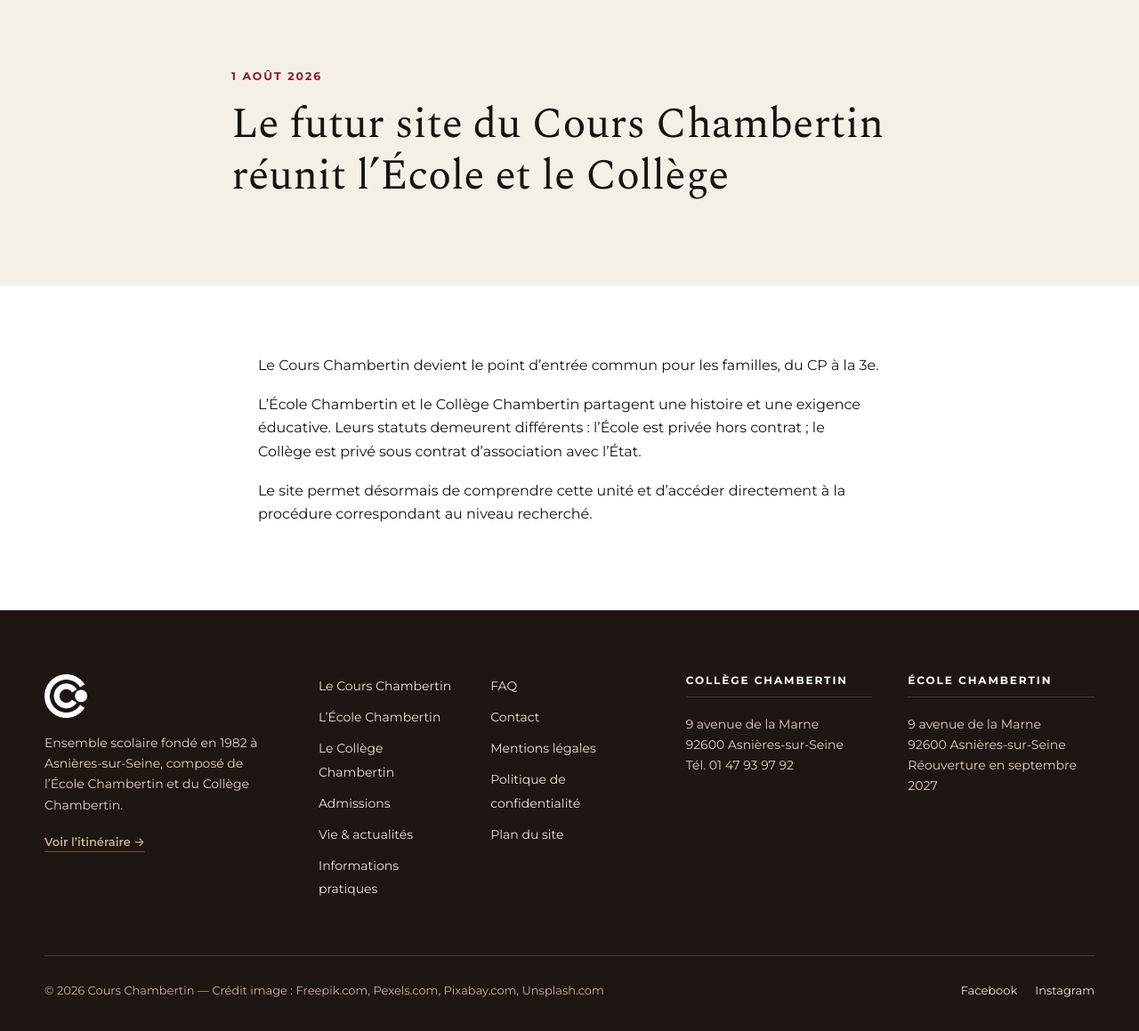
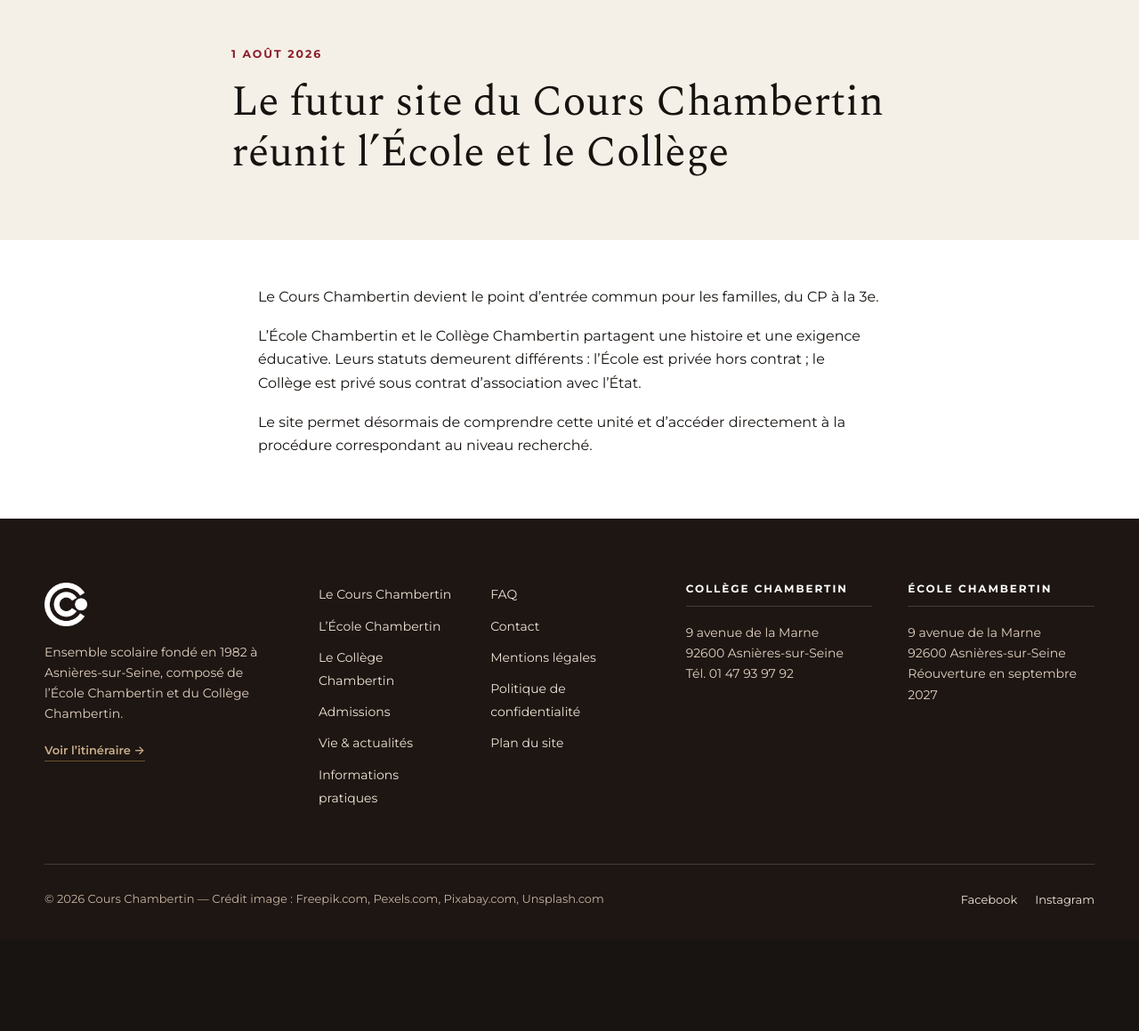
Before and after one commit to ZackGhithub/CCsite, a PHP site: page /actualites/le-futur-site-du-cours-chambertin-reunit-lecole-et-le-college/index.html in a window 1280 px wide. Shown: the part 169-1328 px from the top of the page at 89% size. After the commit the page ends 1188 px from the top, so only its background shows below. Run offline with PHP 8.4, Linux system fonts and the light colour scheme.

Commit message:
Resserre l'espacement vertical des sections
.cc-section passait de 3rem à 5.5rem de padding haut/bas selon la
largeur d'écran, ce qui espaçait beaucoup les sections sur desktop.
Réduit à 2rem-3.75rem pour un rythme plus resserré entre les sections
craie/blanc, sur toutes les pages du site.

Co-Authored-By: Claude Sonnet 5 <noreply@anthropic.com>
Claude-Session: https://claude.ai/code/session_01XDtC3VrCb61QVpyLqJ9VjU

```diff
--- a/assets/css/style.css
+++ b/assets/css/style.css
@@ -210,7 +210,7 @@ ul, ol { margin: 0 0 1.1rem; padding-left: 1.3rem; }
 
 /* ---------- Sections ---------- */
 
-.cc-section { padding: clamp(3rem, 6vw, 5.5rem) 1.5rem; }
+.cc-section { padding: clamp(2rem, 4vw, 3.75rem) 1.5rem; }
 .cc-section--craie { background: var(--cc-craie); }
 .cc-section--blanc { background: var(--cc-blanc); }
 
--- a/wp-theme/cours-chambertin/style.css
+++ b/wp-theme/cours-chambertin/style.css
@@ -231,7 +231,7 @@ ul, ol { margin: 0 0 1.1rem; padding-left: 1.3rem; }
 
 /* ---------- Sections ---------- */
 
-.cc-section { padding: clamp(3rem, 6vw, 5.5rem) 1.5rem; }
+.cc-section { padding: clamp(2rem, 4vw, 3.75rem) 1.5rem; }
 .cc-section--craie { background: var(--cc-craie); }
 .cc-section--blanc { background: var(--cc-blanc); }
 
```
